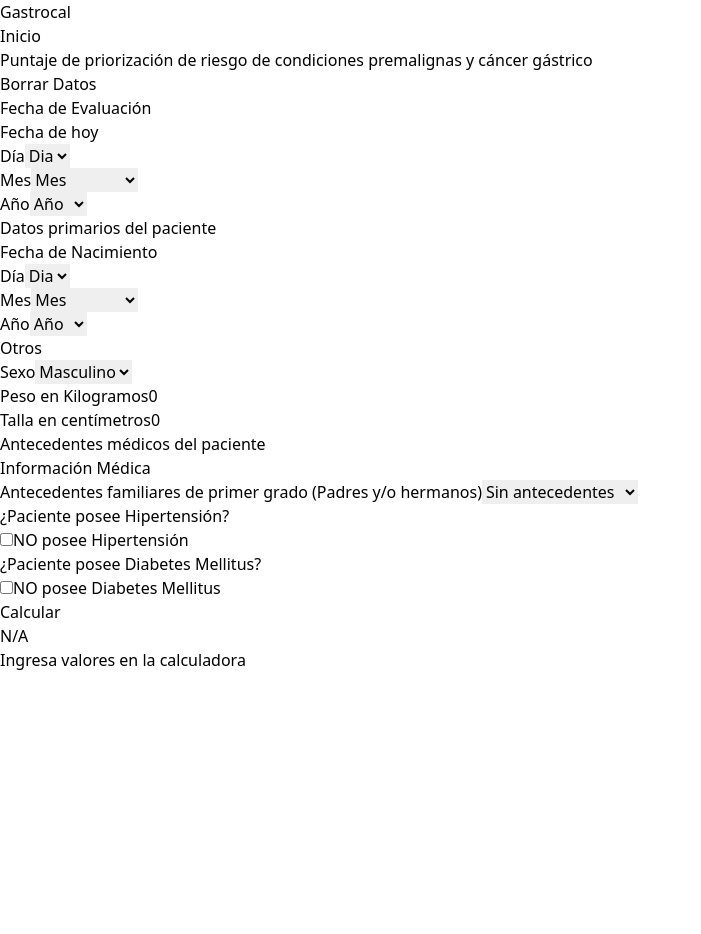
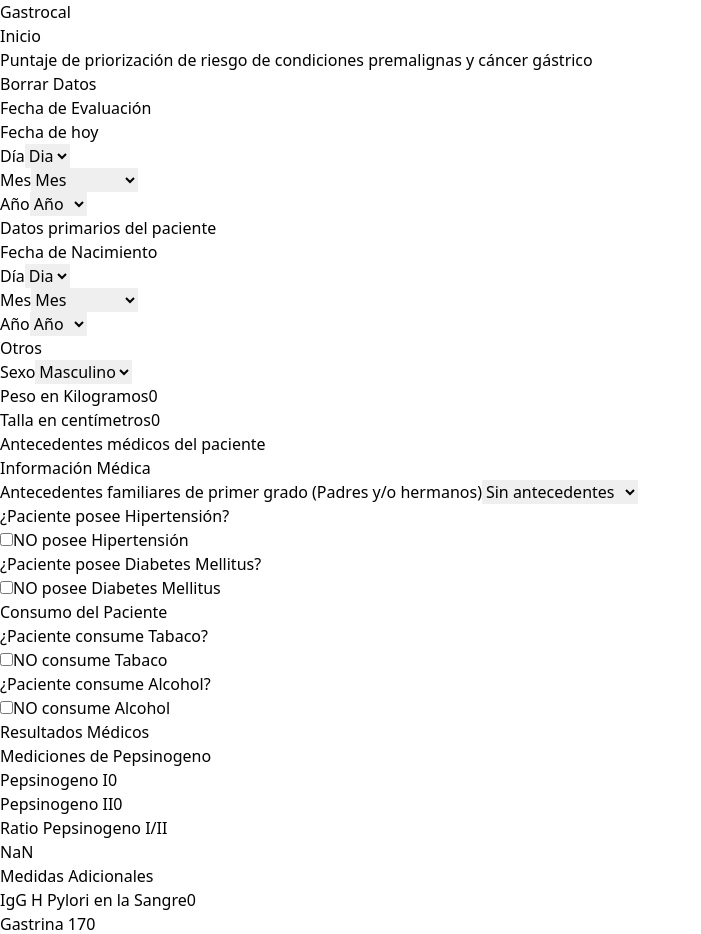
Before and after one commit to airiquelme/gastrocal, a React (Vite) app: page /calculator in a window 1280 px wide. Shown: the top 934 px of the page, without its empty margins (0-701 px from the left). Before the commit the page ends 800 px from the top, so only its background shows below. Built offline with nearby package versions, Linux system fonts and the light colour scheme.

Commit message:
variables nuevas

```diff
--- a/src/routes/Calculator.jsx
+++ b/src/routes/Calculator.jsx
@@ -27,6 +27,12 @@
     const [diabetes, setDiabetes] = useState(false);
     const [peso, setPeso] = useState(0)
     const [talla, setTalla] = useState(0)
+    const [alcohol, setAlcohol] = useState(false);
+    const [tabaco, setTabaco] = useState(false);
+    const [pepsi1, setPepsi1] = useState(0);
+    const [pepsi2, setPepsi2] = useState(0);
+    const [igghpylori, setIgghpylori] = useState(0);
+    const [gastrina17, setGastrina17] = useState(0);
 
     const [resultado, setResultado] = useState(null)
     const [error, setError] = useState(false)
@@ -50,7 +56,15 @@
             ano_f,
             sexo,
             antecedentes,
-            panel_serologico: panelSerologico
+            panel_serologico: panelSerologico,
+            talla,
+            peso,
+            hipertension,
+            diabetes,
+            alcohol,
+            tabaco,
+            igghpylori,
+            gastrina17
         }
 
         //Realizar scroll tras resultados
@@ -83,9 +97,14 @@
         setError(false)
         setHipertension(false)
         setDiabetes(false)
+        setTabaco(false)
+        setAlcohol(false)
         setPeso(0)
         setTalla(0)
-
+        setPepsi1(0)
+        setPepsi2(0)
+        setIgghpylori(0)
+        setGastrina17(0)
         setMostrarResultadoPorcentaje("N/A")
         setMostrarResultadoTexto("Ingresa valores en la calculadora")
     }
@@ -204,7 +223,7 @@
 
                             <SubContentSeparator title={"Información Médica"}>
                                 <div className="grid md:grid-flow-col md:grid-cols-3 gap-4">
-                                <SelectDropdown name="antecedentes" title="Antecedentes familiares de primer grado (Padres y/o hermanos)" value={antecedentes} setValue={setAntecedentes} options={opciones_antecedentes}/>
+                                    <SelectDropdown name="antecedentes" title="Antecedentes familiares de primer grado (Padres y/o hermanos)" value={antecedentes} setValue={setAntecedentes} options={opciones_antecedentes}/>
                                     <BoolButton name={"hipertension"} title={"posee Hipertensión"} value={hipertension} setValue={setHipertension} />
                                     <BoolButton name={"diabetes"} title={"posee Diabetes Mellitus"} value={diabetes} setValue={setDiabetes} />
                                 </div>
@@ -218,6 +237,32 @@
                                         <SelectDropdown name="panel_serologico" title="Panel serologico gastrico" value={panelSerologico} setValue={setPanelSerologico} options={opciones_panel_serologico}/>
                                     </div>
                                 </div> */}
+                            </SubContentSeparator>
+                            <SubContentSeparator title={"Consumo del Paciente"}>
+                                <div className="grid md:grid-flow-col md:grid-cols-3 gap-4">
+                                    <BoolButton name={"tabaco"} title={"consume Tabaco"} value={tabaco} setValue={setTabaco} />
+                                    <BoolButton name={"alcohol"} title={"consume Alcohol"} value={alcohol} setValue={setAlcohol} />
+                                </div>
+                            </SubContentSeparator>
+                        </FormContentSeparator>
+
+                        <FormContentSeparator title={"Resultados Médicos"}>
+                            <SubContentSeparator title={"Mediciones de Pepsinogeno"}>
+                                <div className="grid md:grid-flow-col md:grid-cols-3 gap-4">
+                                    <InputText name={"pepsi1"} title={"Pepsinogeno I"} error={error} type="number" placeholder="" value={pepsi1} setValue={setPepsi1} />
+                                    <InputText name={"pepsi2"} title={"Pepsinogeno II"} error={error} type="number" placeholder="" value={pepsi2} setValue={setPepsi2} />
+                                    <div>
+                                        <p>Ratio Pepsinogeno I/II</p>
+                                        <p>{pepsi1/pepsi2}</p>
+                                    </div>
+                                </div>
+                            </SubContentSeparator>
+                            <SubContentSeparator title={"Medidas Adicionales"}>
+                                <div className="grid md:grid-flow-col md:grid-cols-3 gap-4">
+                                    <InputText name={"igghpylori"} title={"IgG H Pylori en la Sangre"} error={error} type="number" placeholder="" value={igghpylori} setValue={setIgghpylori} />
+                                    <InputText name={"gastrina17"} title={"Gastrina 17"} error={error} type="number" placeholder="" value={gastrina17} setValue={setGastrina17} />
+                                    <SelectDropdown name="panel_serologico" title="Panel Serológico Gástrico" value={panelSerologico} setValue={setPanelSerologico} options={opciones_panel_serologico}/>
+                                </div>
                             </SubContentSeparator>
                         </FormContentSeparator>
 
```
